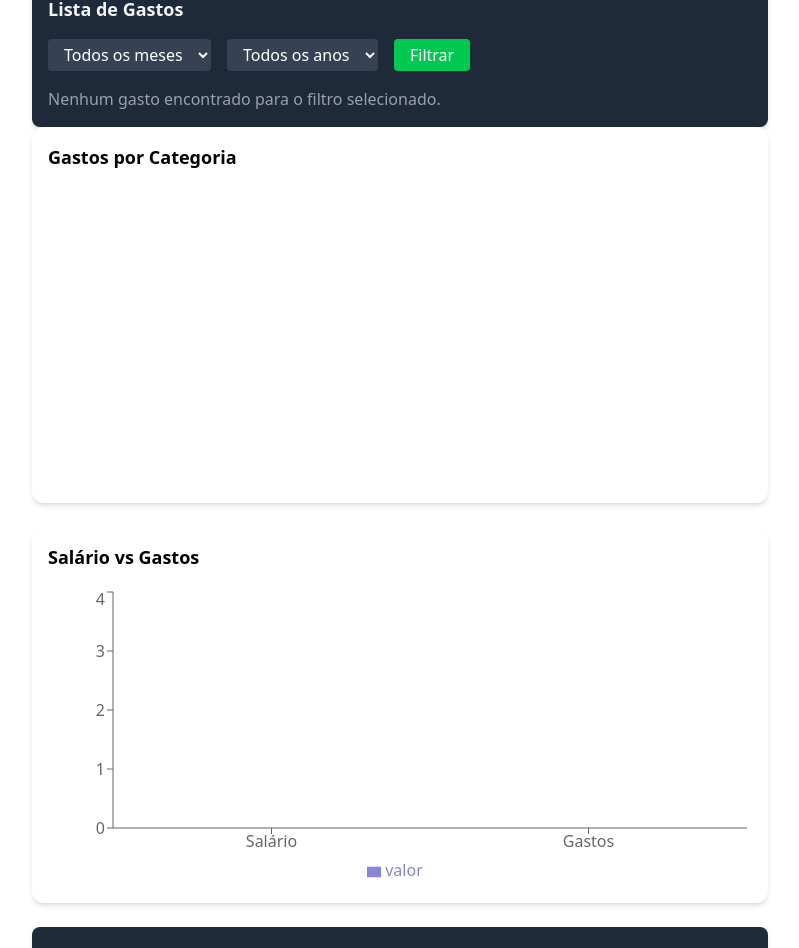
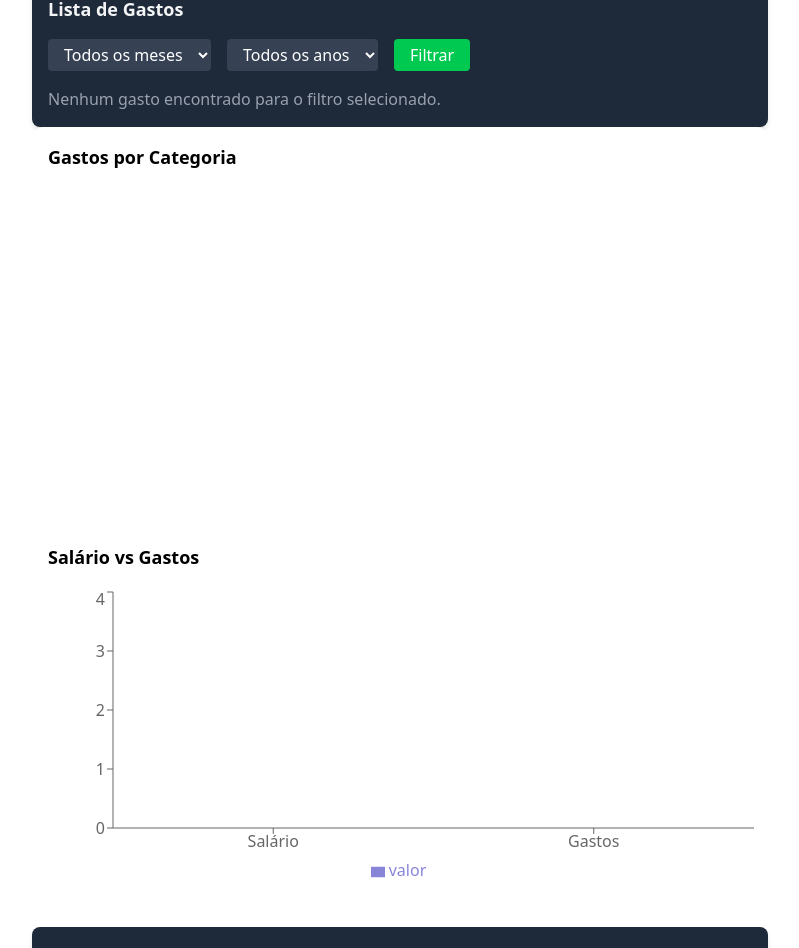
Before and after one commit to heitxrr/ControleDeGastos, a Next.js app in the folder ControleGastos/: page / in a window 1280 px wide. Shown: the part 739-1687 px from the top of the page, without its empty margins (240-1039 px from the left). Built offline with nearby package versions, Linux system fonts and the light colour scheme.

Commit message:
Estilizando graficos

```diff
--- a/ControleGastos/src/components/GraficoGastos/GraficoGastos.tsx
+++ b/ControleGastos/src/components/GraficoGastos/GraficoGastos.tsx
@@ -19,9 +19,9 @@ export default function GraficoGastos({ gastos }: Props) {
   );
 
   return (
-    <div className="bg-white shadow-md rounded-xl p-4">
+    <div className="bg-white rounded-xl p-4">
       <h2 className="text-lg font-semibold mb-4">Gastos por Categoria</h2>
-      <ResponsiveContainer width="100%" height={300}>
+      <ResponsiveContainer width="101%" height={300}>
         <PieChart>
           <Pie dataKey="value" data={dados} cx="50%" cy="50%" outerRadius={90} label>
             {dados.map((_, index) => (
--- a/ControleGastos/src/components/GraficoSalario/GraficoSalario.tsx
+++ b/ControleGastos/src/components/GraficoSalario/GraficoSalario.tsx
@@ -14,9 +14,9 @@ export default function GraficoSalario({ salario, totalGastos }: Props) {
   ];
 
   return (
-    <div className="bg-white shadow-md rounded-xl p-4 mt-6">
+    <div className="bg-white rounded-xl p-4 mt-6">
       <h2 className="text-lg font-semibold mb-4">Salário vs Gastos</h2>
-      <ResponsiveContainer width="100%" height={300}>
+      <ResponsiveContainer width="101%" height={300}>
         <BarChart data={dados}>
           <XAxis dataKey="nome" />
           <YAxis />
```
